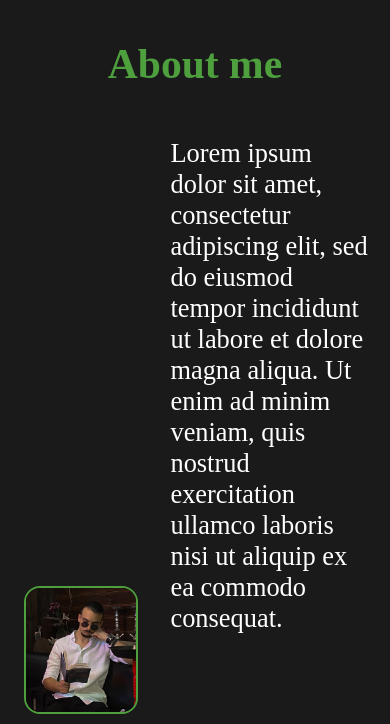
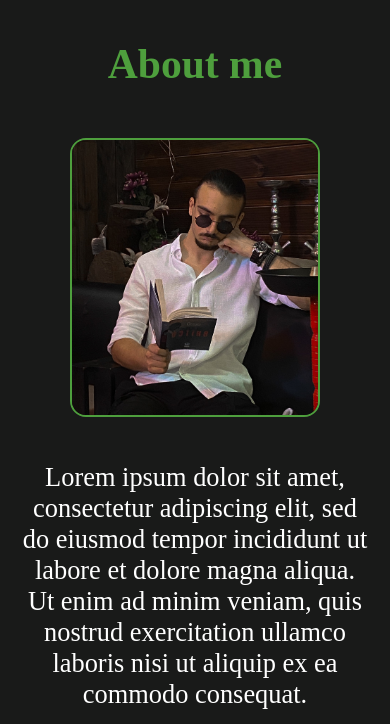
Before and after one commit to Milosavljevichh/portfolio-site, a plain HTML site: page index.html in a window 390 px wide. Shown: the part 1760-2484 px from the top of the page. Drawn offline with Linux system fonts and the light colour scheme; a web font is replaced by a local one.

Commit message:
me made responsive

```diff
--- a/scss/partials/_me.scss
+++ b/scss/partials/_me.scss
@@ -2,18 +2,46 @@
     display: flex;
     justify-content: space-between;
     margin-bottom: 60px;
+    @include phone {
+        flex-direction: column;
+    }
+    @include tablet {
+        flex-direction: column;
+    }
     #me-pic {
+        @include phone {
+            width: 100%;
+        }
+        @include tablet {
+            width: 100%;
+        }
         width: 35%;
         display: flex;
         align-items: center;
         justify-content: center;
         img {
+            @include phone {
+                width: 70%;
+                margin-bottom: 45px;
+            }
+            @include tablet {
+                width: 70%;
+                margin-bottom: 45px;
+            }
             width: 90%;
             border-radius: 16px;
             border: $lightest-color 2.5px solid;
         }
     }
     #me-text {
+        @include phone {
+        width: 100%;
+        text-align: center;
+    }
+    @include tablet {
+        width: 100%;
+        text-align: center;
+    }
         width: 57%;
         color: #fff;
         font-size: 1.65rem;
```
Also changed, not shown: scss/style.css, 1 other file.
